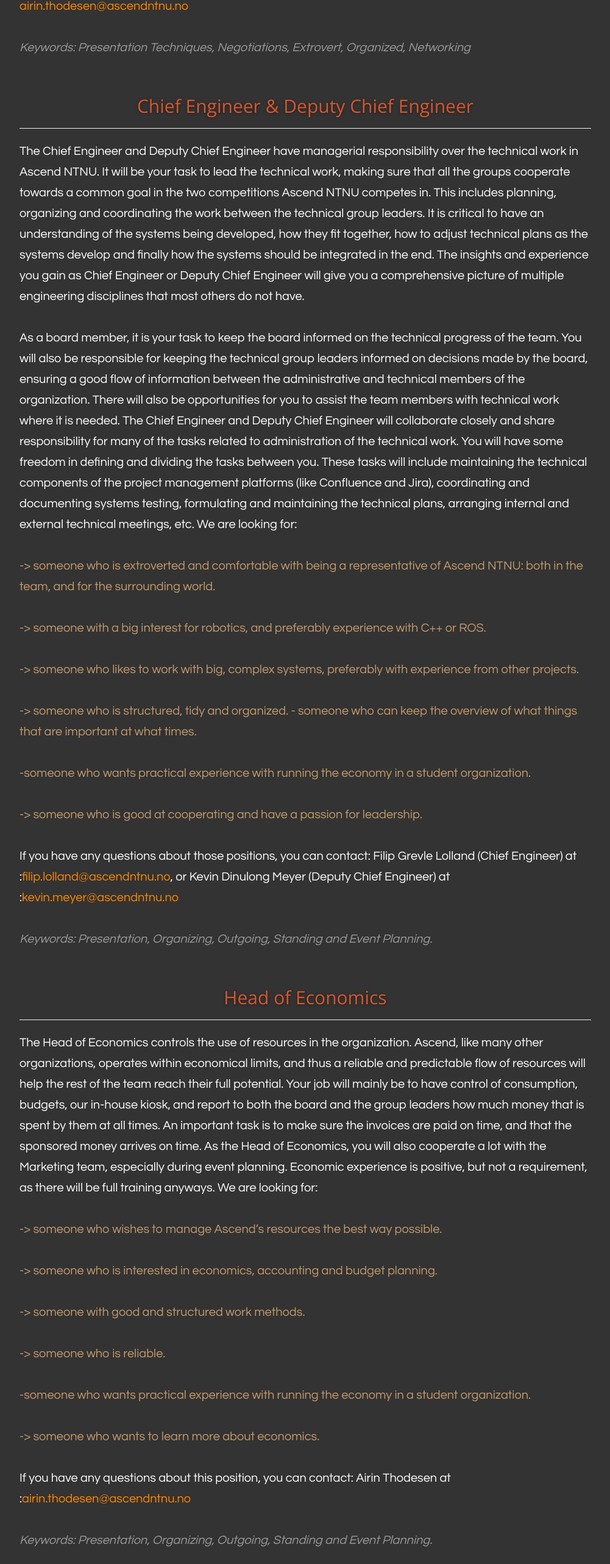
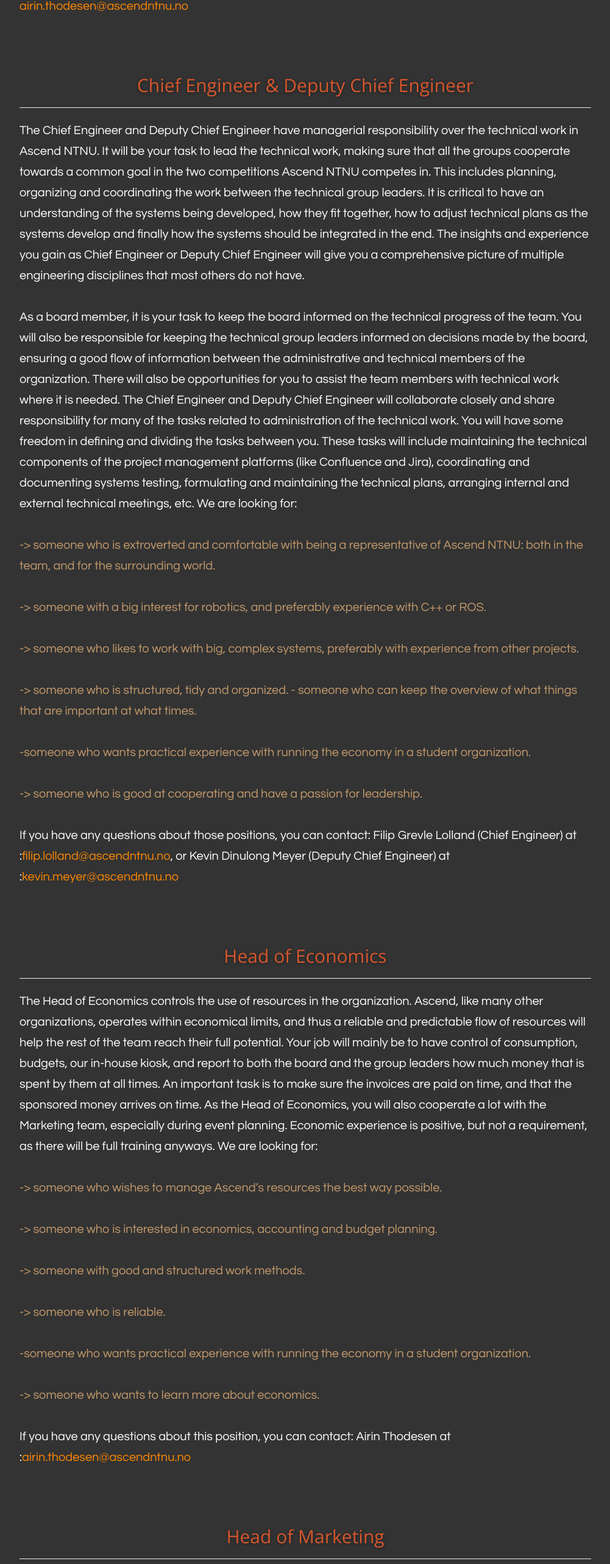
Before and after one commit to AscendNTNU/ascendntnu-web, a React app: page /join in a window 1280 px wide. Shown: the part 4631-7196 px from the top of the page at 61% size, without its empty margins (139-1140 px from the left). Built offline with nearby package versions, Linux system fonts and the light colour scheme.

Commit message:
join_update

```diff
--- a/src/components/JoinPage/index.js
+++ b/src/components/JoinPage/index.js
@@ -203,11 +203,6 @@ export class JoinPage extends Component {
               </a>
               <br></br>
               <br></br>
-              <i className="key-words">
-                {' '}
-                Keywords: Presentation Techniques, Negotiations, Extrovert,
-                Organized, Networking
-              </i>
             </p>
           </SubSection>
           <SubSection
@@ -282,11 +277,6 @@ export class JoinPage extends Component {
               </a>
               <br></br>
               <br></br>
-              <i className="key-words">
-                {' '}
-                Keywords: Presentation, Organizing, Outgoing, Standing and Event
-                Planning.
-              </i>
             </p>
           </SubSection>
 
@@ -336,11 +326,6 @@ export class JoinPage extends Component {
               </a>
               <br></br>
               <br></br>
-              <i className="key-words">
-                {' '}
-                Keywords: Presentation, Organizing, Outgoing, Standing and Event
-                Planning.
-              </i>
             </p>
           </SubSection>
           <SubSection
@@ -397,11 +382,6 @@ export class JoinPage extends Component {
               </a>
               <br></br>
               <br></br>
-              <i className="key-words">
-                {' '}
-                Keywords: Presentation, Organizing, Outgoing, Standing and Event
-                Planning.
-              </i>
             </p>
           </SubSection>
 
```
